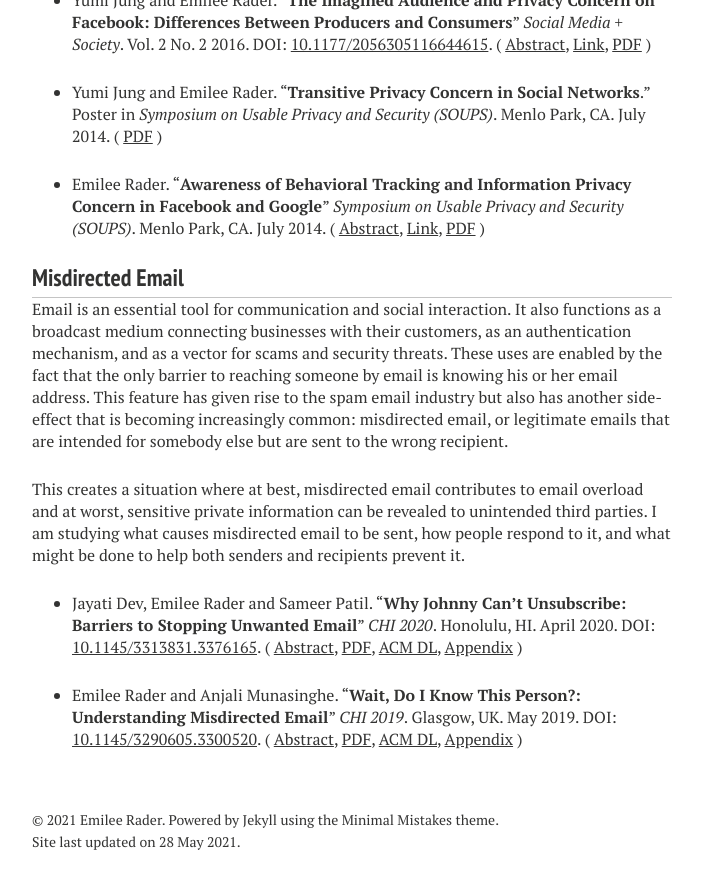
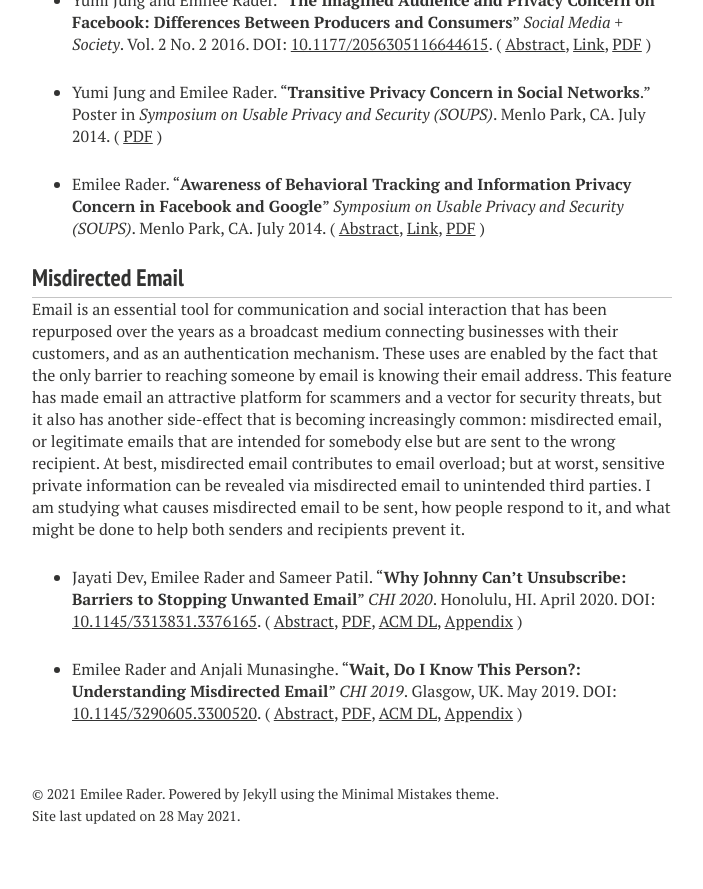
Before and after one commit to bierdoctor/bierdoctor.github.io, a Jekyll site: the page built from projects/index.md, in a window 1280 px wide and 900 px high, scrolled down 1626 px. Shown: the top 889 px of the window, without its empty margins (288-991 px from the left). Built offline with Jekyll 4.4.1, drawn with Linux system fonts in a browser that asks for light colours; nearby versions of some CDN libraries.

Commit message:
some wordsmithing

```diff
--- a/projects/index.md
+++ b/projects/index.md
@@ -25,9 +25,7 @@
 
 
 ### Misdirected Email
-Email is an essential tool for communication and social interaction. It also functions as a broadcast medium connecting businesses with their customers, as an authentication mechanism, and as a vector for scams and security threats. These uses are enabled by the fact that the only barrier to reaching someone by email is knowing his or her email address. This feature has given rise to the spam email industry but also has another side-effect that is becoming increasingly common: misdirected email, or legitimate emails that are intended for somebody else but are sent to the wrong recipient.
-
-This creates a situation where at best, misdirected email contributes to email overload and at worst, sensitive private information can be revealed to unintended third parties. I am studying what causes misdirected email to be sent, how people respond to it, and what might be done to help both senders and recipients prevent it.
+Email is an essential tool for communication and social interaction that has been repurposed over the years as a broadcast medium connecting businesses with their customers, and as an authentication mechanism. These uses are enabled by the fact that the only barrier to reaching someone by email is knowing their email address. This feature has made email an attractive platform for scammers and a vector for security threats, but it also has another side-effect that is becoming increasingly common: misdirected email, or legitimate emails that are intended for somebody else but are sent to the wrong recipient. At best, misdirected email contributes to email overload; but at worst, sensitive private information can be revealed via misdirected email to unintended third parties. I am studying what causes misdirected email to be sent, how people respond to it, and what might be done to help both senders and recipients prevent it.
 
 
 {% for post in site.posts %}
```
